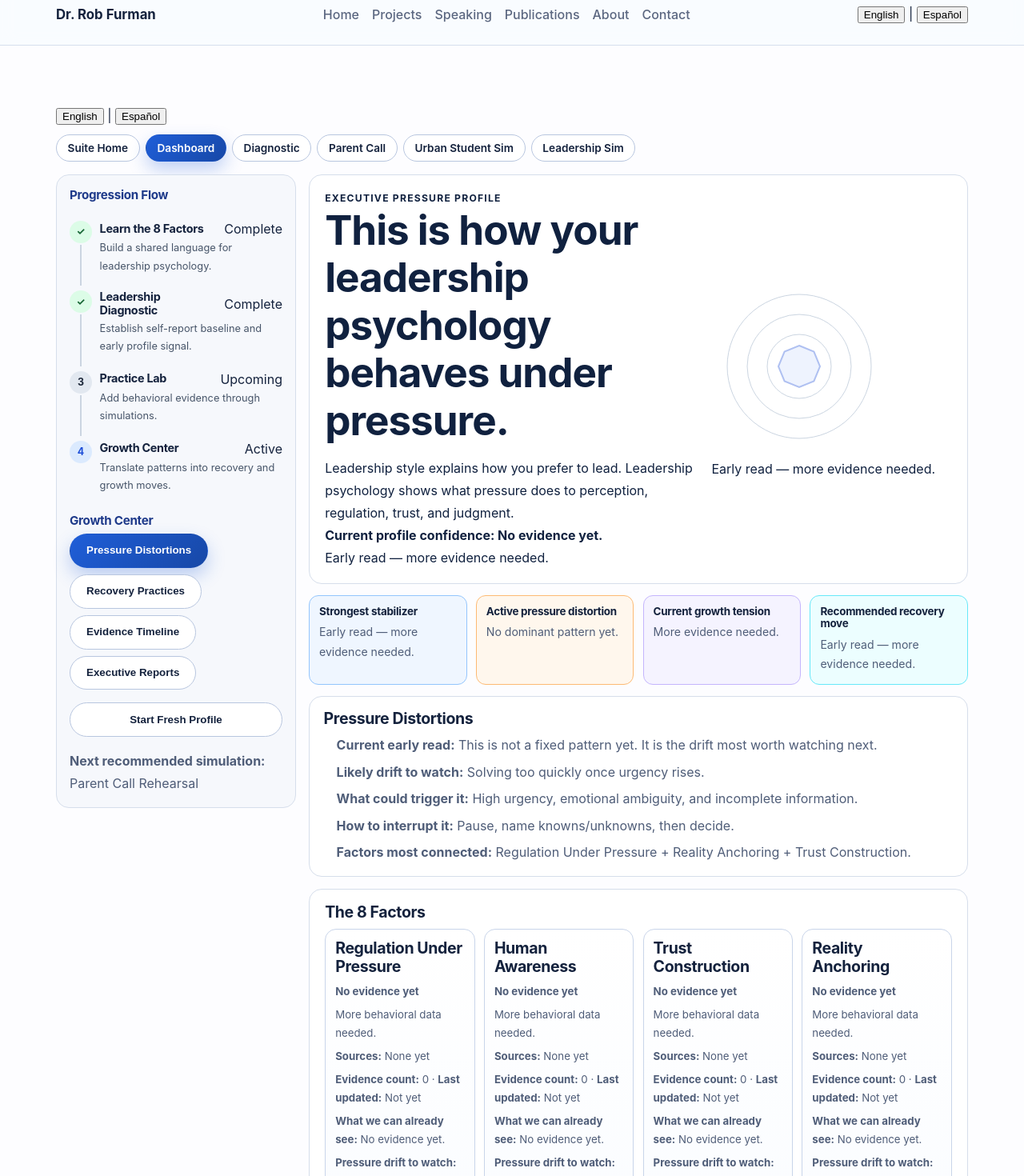
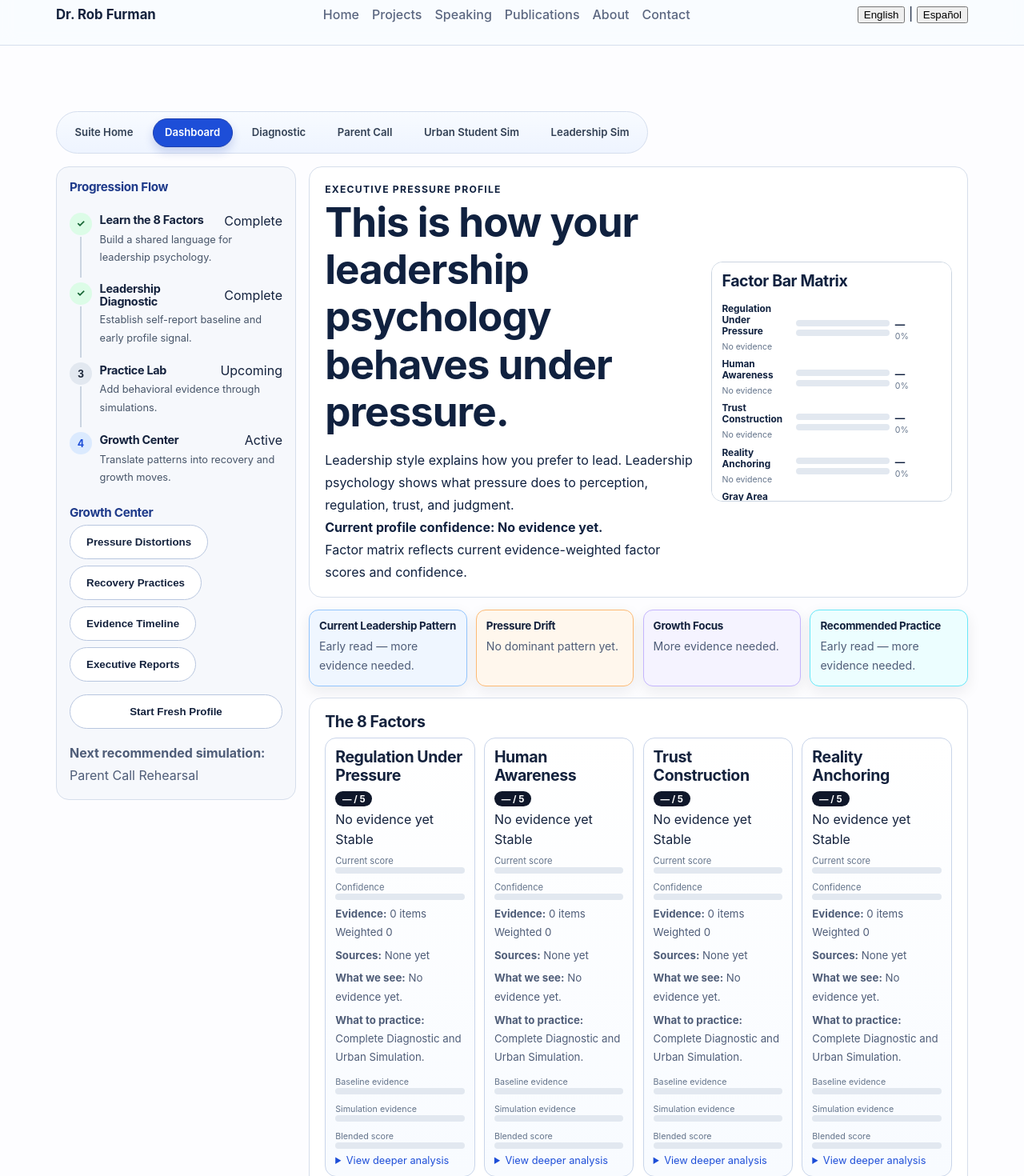
Before and after one commit to DrRobF/rob-furman-portfolio, a Next.js app: page /human-equation-suite/dashboard in a window 1280 px wide. Shown: the part 20-1490 px from the top of the page at 80% size. Built offline with nearby package versions, Linux system fonts and the light colour scheme.

Commit message:
Polish Human Equation dashboard visuals and growth center UX

```diff
--- a/app/globals.css
+++ b/app/globals.css
@@ -1677,13 +1677,10 @@ p {
   }
 }
 
-.human-equation-nav {
-  display: flex;
-  flex-wrap: wrap;
-  gap: 0.45rem;
-  margin: 0.75rem 0 1rem;
-}
-.human-equation-nav .button { padding: 0.5rem 0.85rem; font-size: 0.85rem; }
+.human-equation-nav { display:flex; flex-wrap:wrap; gap:.55rem; margin:.35rem 0 1rem; padding:.45rem; border:1px solid #d5deee; border-radius:999px; background:linear-gradient(180deg,#f8fbff,#eef4ff); width:fit-content; max-width:100%; }
+.human-equation-nav .button{ padding:.45rem .9rem; border-radius:999px; font-size:.82rem; min-height:36px; display:inline-flex; align-items:center; border:1px solid transparent; box-shadow:none;}
+.human-equation-nav .button.secondary{background:transparent;color:#334155;border-color:transparent}
+.human-equation-nav .button.primary{background:#1d4ed8;color:#fff;border-color:#1e40af;box-shadow:0 6px 12px rgba(30,64,175,.2)}
 .dashboard-shell { background: linear-gradient(180deg,#f8fbff,#f4f7fc); border: 1px solid #d7e3f5; border-radius: 20px; padding: 1.2rem; }
 .kpi-strip { display:grid; grid-template-columns: repeat(6,minmax(0,1fr)); gap:0.7rem; }
 .kpi-card { border-radius: 14px; padding: 0.8rem; color: #0f172a; border:1px solid transparent; }
@@ -1921,3 +1918,13 @@ p {
 .quick-actions .button.is-active{background:linear-gradient(135deg,#1d4ed8,#1e40af);color:#fff;border-color:#1e3a8a;box-shadow:0 6px 18px rgba(30,64,175,.35)}
 .quick-actions .button.is-active:hover{filter:brightness(1.03)}
 .hes-report-card h2{margin-bottom:.45rem}
+
+.hes-factor-matrix{display:grid;gap:.45rem;background:#fff;border:1px solid #cbd5e1;border-radius:14px;padding:.75rem;max-height:300px;overflow:auto}
+.hes-matrix-row{display:grid;grid-template-columns:minmax(0,1.1fr) minmax(0,1.5fr) 58px;gap:.45rem;align-items:center}
+.hes-matrix-label span{font-size:.74rem;font-weight:700;display:block}.hes-matrix-label small{font-size:.66rem;color:#64748b}
+.hes-score-bar,.hes-confidence-bar{height:8px;border-radius:999px;background:#e2e8f0;overflow:hidden}.hes-score-bar span{display:block;height:100%;background:linear-gradient(90deg,#0ea5e9,#2563eb)}.hes-confidence-bar span{display:block;height:100%;background:linear-gradient(90deg,#22c55e,#84cc16)}
+.hes-matrix-bars{display:grid;gap:.3rem}.hes-matrix-values strong{font-size:.78rem}.hes-matrix-values small{font-size:.66rem;color:#64748b;display:block}.hes-matrix-scale{font-size:.68rem;color:#475569;margin:0}
+.hes-modal-backdrop{position:fixed;inset:0;background:rgba(15,23,42,.5);z-index:1200;display:grid;place-items:center;padding:1rem}.hes-modal-panel{width:min(920px,100%);max-height:88vh;display:grid;grid-template-rows:auto 1fr}.hes-modal-header{display:flex;justify-content:space-between;gap:.8rem;align-items:center}.hes-modal-content{overflow:auto;padding-top:.5rem}
+.hes-factor-topline{display:flex;flex-wrap:wrap;gap:.35rem;align-items:center}.hes-score-pill{background:#0f172a;color:#fff;border-radius:999px;padding:.15rem .55rem;font-size:.72rem;font-weight:700}.hes-meter-block label{font-size:.7rem;color:#64748b}.hes-meter-block{margin:.3rem 0}.hes-mini-bars{display:grid;gap:.35rem;margin:.45rem 0}.hes-mini-bars small{font-size:.67rem;color:#64748b}
+.hes-insight-card{box-shadow:0 6px 18px rgba(15,23,42,.08)}
+@media (max-width:900px){.human-equation-nav{width:100%;border-radius:16px}.hes-matrix-row{grid-template-columns:1fr}.hes-modal-panel{max-height:92vh}}
--- a/app/human-equation-suite/dashboard/page.js
+++ b/app/human-equation-suite/dashboard/page.js
@@ -1,8 +1,7 @@
 'use client';
 
 import Link from 'next/link';
-import { useEffect, useMemo, useRef, useState } from 'react';
-import { LanguageSwitcher } from '../../components/LanguageSwitcher';
+import { useEffect, useMemo, useState } from 'react';
 import HumanEquationNav from '../../components/HumanEquationNav';
 import { dimensionDefinitions, factorPsychologyDefinitions } from './profileData';
 import { EVIDENCE_EVENTS_STORAGE_KEY, LEADERSHIP_EVIDENCE_UPDATED_AT_KEY, calculateFactorProfile, getEvidenceTimeline, getNextRecommendedSimulation, resetLeadershipProfile } from './evidenceModel';
@@ -38,8 +37,7 @@ const factorCoachingCopy = {
 
 export default function HumanEquationDashboardPage() {
   const [events, setEvents] = useState([]);
-  const [activeReport, setActiveReport] = useState('distortions');
-  const growthReportRef = useRef(null);
+  const [activeReport, setActiveReport] = useState(null);
 
   useEffect(() => {
     if (typeof window === 'undefined') return;
@@ -59,9 +57,6 @@ export default function HumanEquationDashboardPage() {
     return () => window.removeEventListener('storage', onStorage);
   }, []);
 
-  useEffect(() => {
-    if (growthReportRef.current) growthReportRef.current.scrollIntoView({ behavior: 'smooth', block: 'start' });
-  }, [activeReport]);
 
   const factorProfiles = useMemo(() => Object.fromEntries(dimensionDefinitions.map((d) => [d.key, calculateFactorProfile(events, d.key)])), [events]);
   const timeline = useMemo(() => getEvidenceTimeline(events), [events]);
@@ -73,7 +68,6 @@ export default function HumanEquationDashboardPage() {
   const recommendedRecovery = scoredFactors.filter((x) => x.riskMarkers > 0).sort((a, b) => b.riskMarkers - a.riskMarkers)[0];
   const confidence = confidenceLabel(events.length);
   const profileStatus = confidence === 'Early profile' ? 'Early profile — useful, but still forming.' : confidence;
-  const hasRadarData = scoredFactors.filter((f) => f.score !== null).length >= 3;
   useEffect(() => {
     if (process.env.NODE_ENV === 'production') return;
     console.debug('[Dashboard] factor profiles computed:', scoredFactors.map((f) => ({ key: f.key, score: f.score, evidence: f.totalEvidenceEvents })));
@@ -94,7 +88,7 @@ export default function HumanEquationDashboardPage() {
     return <article className="card hes-report-card hes-active-report"><h2>Pressure Distortions</h2><div className="hes-ladder"><p><strong>Current early read:</strong> This is not a fixed pattern yet. It is the drift most worth watching next.</p><p><strong>Likely drift to watch:</strong> {copy?.drift || 'Solving too quickly once urgency rises.'}</p><p><strong>What could trigger it:</strong> High urgency, emotional ambiguity, and incomplete information.</p><p><strong>How to interrupt it:</strong> {copy?.move || 'Pause, name knowns/unknowns, then decide.'}</p><p><strong>Factors most connected:</strong> {driftFactor?.label || 'Regulation Under Pressure'} + Reality Anchoring + Trust Construction.</p></div></article>;
   };
 
-  return <section className="section section-light"><div className="container"><LanguageSwitcher /><HumanEquationNav />
+  return <section className="section section-light"><div className="container"><HumanEquationNav />
     <div className="hes-app-layout top-space-sm"><aside className="hes-command-sidebar"><h3>Progression Flow</h3>
       <div className="hes-stepper">{stepDefinitions.map((step, index) => {
         const isDone = index < 2 || (index === 2 && events.length >= 2);
@@ -110,42 +104,47 @@ export default function HumanEquationDashboardPage() {
       <p><strong>Next recommended simulation:</strong> {getNextRecommendedSimulation(events)}</p>
     </aside>
     <main className="hes-main-content">
-      <article className="card hes-hero-profile"><div className="hes-hero-shell"><div><p className="eyebrow">Executive Pressure Profile</p><h1>This is how your leadership psychology behaves under pressure.</h1><p>Leadership style explains how you prefer to lead. Leadership psychology shows what pressure does to perception, regulation, trust, and judgment.</p><p><strong>Current profile confidence: {confidence}.</strong></p><p>{hasRadarData ? 'Radar reflects current evidence-weighted factor scores.' : 'Early read — more evidence needed.'}</p></div>
-      <div className="hes-mini-radar"><svg viewBox="0 0 220 220" aria-label="Leadership factor radar"><circle cx="110" cy="110" r="90" /><circle cx="110" cy="110" r="65" /><circle cx="110" cy="110" r="40" />
-      <polygon points={dimensionDefinitions.map((factor, i) => {
-        const angle = (Math.PI * 2 * i / dimensionDefinitions.length) - Math.PI / 2;
-        const val = factorProfiles[factor.key]?.score;
-        const radius = hasRadarData && val ? (val / 5) * 85 : 26;
-        const x = 110 + Math.cos(angle) * radius;
-        const y = 110 + Math.sin(angle) * radius;
-        return `${x},${y}`;
-      }).join(' ')} style={!hasRadarData ? { opacity: 0.35 } : undefined} /></svg><p>{hasRadarData ? 'Evidence-calibrated factor radar' : 'Early read — more evidence needed.'}</p></div></div></article>
+      <article className="card hes-hero-profile"><div className="hes-hero-shell"><div><p className="eyebrow">Executive Pressure Profile</p><h1>This is how your leadership psychology behaves under pressure.</h1><p>Leadership style explains how you prefer to lead. Leadership psychology shows what pressure does to perception, regulation, trust, and judgment.</p><p><strong>Current profile confidence: {confidence}.</strong></p><p>Factor matrix reflects current evidence-weighted factor scores and confidence.</p></div>
+      <div className="hes-factor-matrix" role="img" aria-label="Leadership factor matrix with scores">
+        <h3>Factor Bar Matrix</h3>
+        {scoredFactors.map((factor) => {
+          const score = factor.score ?? 0;
+          const confidencePct = Math.round((factor.averageConfidence || 0) * 100);
+          const sourceLabel = factor.sourceTypes.length ? factor.sourceTypes.map((s) => s === 'diagnostic' ? 'Baseline' : title(s)).join(' · ') : 'No evidence';
+          return <div key={`matrix-${factor.key}`} className="hes-matrix-row"><div className="hes-matrix-label"><span>{factor.label}</span><small>{sourceLabel}</small></div><div className="hes-matrix-bars"><div className="hes-score-bar"><span style={{ width: `${(score / 5) * 100}%` }} /></div><div className="hes-confidence-bar"><span style={{ width: `${confidencePct}%` }} /></div></div><div className="hes-matrix-values"><strong>{factor.score ? factor.score.toFixed(2) : '—'}</strong><small>{confidencePct}%</small></div></div>;
+        })}
+        <p className="hes-matrix-scale">Scale: score 0–5 (top bar), confidence 0–100% (bottom bar)</p>
+      </div></div></article>
 
       <div className="hes-insights-row">
-        <article className="hes-insight-card stabilizer"><h3>Strongest stabilizer</h3><p>{strongest ? strongest.label : 'Early read — more evidence needed.'}</p></article>
-        <article className="hes-insight-card distortion"><h3>Active pressure distortion</h3><p>{activeDistortion ? activeDistortion.label : 'No dominant pattern yet.'}</p></article>
-        <article className="hes-insight-card tension"><h3>Current growth tension</h3><p>{growthTension ? `${growthTension.label} has the thinnest support.` : 'More evidence needed.'}</p></article>
-        <article className="hes-insight-card recovery"><h3>Recommended recovery move</h3><p>{recommendedRecovery ? `Stabilize ${recommendedRecovery.label} with brief reset routines.` : 'Early read — more evidence needed.'}</p></article>
+        <article className="hes-insight-card stabilizer"><h3>Current Leadership Pattern</h3><p>{strongest ? strongest.label : 'Early read — more evidence needed.'}</p></article>
+        <article className="hes-insight-card distortion"><h3>Pressure Drift</h3><p>{activeDistortion ? activeDistortion.label : 'No dominant pattern yet.'}</p></article>
+        <article className="hes-insight-card tension"><h3>Growth Focus</h3><p>{growthTension ? `${growthTension.label} has the thinnest support.` : 'More evidence needed.'}</p></article>
+        <article className="hes-insight-card recovery"><h3>Recommended Practice</h3><p>{recommendedRecovery ? `Stabilize ${recommendedRecovery.label} with brief reset routines.` : 'Early read — more evidence needed.'}</p></article>
       </div>
 
-      <div ref={growthReportRef} tabIndex={-1}>{renderReportPanel()}</div>
+
 
       <article className="card"><h2>The 8 Factors</h2><div className="hes-factor-grid compact">{dimensionDefinitions.map(({ key, label }) => {
         const p = factorProfiles[key];
         const factor = factorPsychologyDefinitions[key];
         const sourceLabel = p.sourceTypes.length ? p.sourceTypes.map((s) => s === 'diagnostic' ? 'Self-report baseline' : title(s)).join(' · ') : 'None yet';
         return <article key={key} className="hes-factor-panel compact"><h3>{label}</h3>
-          {!p.score ? <><p><strong>No evidence yet</strong></p><p>More behavioral data needed.</p></> : <><p><strong>{p.score.toFixed(2)} / 5</strong></p><p><span className="badge badge-blue">{p.maturityLevel}</span></p></>}
+          <div className="hes-factor-topline"><span className="hes-score-pill">{p.score ? p.score.toFixed(2) : '—'} / 5</span><span className="badge badge-blue">{p.maturityLevel}</span>{p.riskMarkers > p.positiveMarkers ? <span className="badge badge-amber">Drift risk</span> : <span className="badge badge-green">Stable</span>}</div>
+          <div className="hes-meter-block"><label>Current score</label><div className="hes-score-bar"><span style={{ width: `${((p.score || 0) / 5) * 100}%` }} /></div></div>
+          <div className="hes-meter-block"><label>Confidence</label><div className="hes-confidence-bar"><span style={{ width: `${Math.round((p.averageConfidence || 0) * 100)}%` }} /></div></div>
+          <p><strong>Evidence:</strong> <span className="badge badge-gray">{p.totalEvidenceEvents} items</span> <span className="badge badge-blue">Weighted {p.weightedEvidence}</span></p>
           <p><strong>Sources:</strong> {sourceLabel}</p>
-          <p><strong>Evidence count:</strong> {p.totalEvidenceEvents} · <strong>Last updated:</strong> {p.latestUpdatedAt ? new Date(p.latestUpdatedAt).toLocaleString('en-US') : 'Not yet'}</p>
-          <p><strong>What we can already see:</strong> {p.totalEvidenceEvents === 0 ? 'No evidence yet.' : factorCoachingCopy[key].see}</p>
-          <p><strong>Pressure drift to watch:</strong> {p.totalEvidenceEvents === 0 ? 'No evidence yet.' : factorCoachingCopy[key].drift}</p>
-          <p><strong>Next practice move:</strong> {p.totalEvidenceEvents === 0 ? 'Complete Diagnostic and Urban Simulation.' : factorCoachingCopy[key].move}</p>
-          <p><strong>Current read:</strong> {p.currentRead}</p>
-          <p><strong>Maturity:</strong> <span className="badge badge-blue">{p.maturityLevel}</span> {p.sourceTypes.includes('urban_sim') && directUrbanFactors.has(key) ? <span className="badge badge-green">Direct behavioral signal</span> : null}</p>
-          <details><summary>View deeper analysis</summary><p>{factor.shortDefinition}</p><p>Confidence: {(p.averageConfidence * 100).toFixed(0)}% · Weighted evidence: {p.weightedEvidence}</p></details>
+          <p><strong>What we see:</strong> {p.totalEvidenceEvents === 0 ? 'No evidence yet.' : factorCoachingCopy[key].see}</p>
+          <p><strong>What to practice:</strong> {p.totalEvidenceEvents === 0 ? 'Complete Diagnostic and Urban Simulation.' : factorCoachingCopy[key].move}</p>
+          <div className="hes-mini-bars"><div><small>Baseline evidence</small><div className="hes-score-bar"><span style={{ width: `${p.sourceTypes.includes('diagnostic') ? 100 : 0}%` }} /></div></div><div><small>Simulation evidence</small><div className="hes-score-bar"><span style={{ width: `${Math.min(100, p.totalEvidenceEvents * 22)}%` }} /></div></div><div><small>Blended score</small><div className="hes-confidence-bar"><span style={{ width: `${((p.score || 0) / 5) * 100}%` }} /></div></div></div>
+          <details><summary>View deeper analysis</summary><p>{factor.shortDefinition}</p><p>Confidence: {(p.averageConfidence * 100).toFixed(0)}% · Last updated: {p.latestUpdatedAt ? new Date(p.latestUpdatedAt).toLocaleString('en-US') : 'Not yet'}</p><p><strong>Pressure drift to watch:</strong> {p.totalEvidenceEvents === 0 ? 'No evidence yet.' : factorCoachingCopy[key].drift}</p><p><strong>Current read:</strong> {p.currentRead}</p></details>
         </article>;
       })}</div></article>
+
+
+
+      {activeReport ? <div className="hes-modal-backdrop" role="dialog" aria-modal="true" aria-label="Growth Center panel" onClick={() => setActiveReport(null)}><article className="card hes-modal-panel" onClick={(e) => e.stopPropagation()}><div className="hes-modal-header"><h3>{reportTabs.find((tab) => tab.key === activeReport)?.label}</h3><button className="button secondary" onClick={() => setActiveReport(null)}>Close</button></div><div className="hes-modal-content">{renderReportPanel()}</div></article></div> : null}
 
       <article className="card"><h2>Framework Course</h2><Link className="button secondary" href="/human-equation-suite/learn">Preview Placeholder</Link></article>
     </main></div></div></section>;
```
